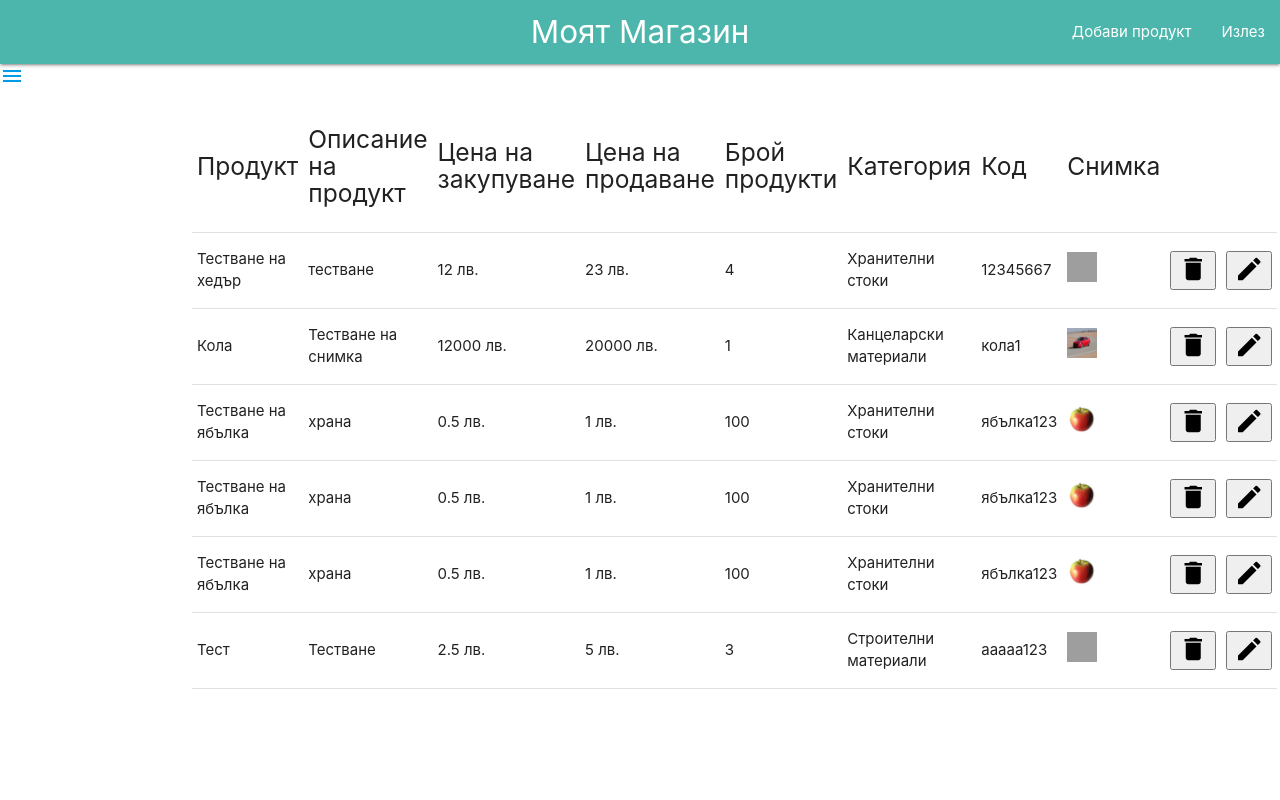
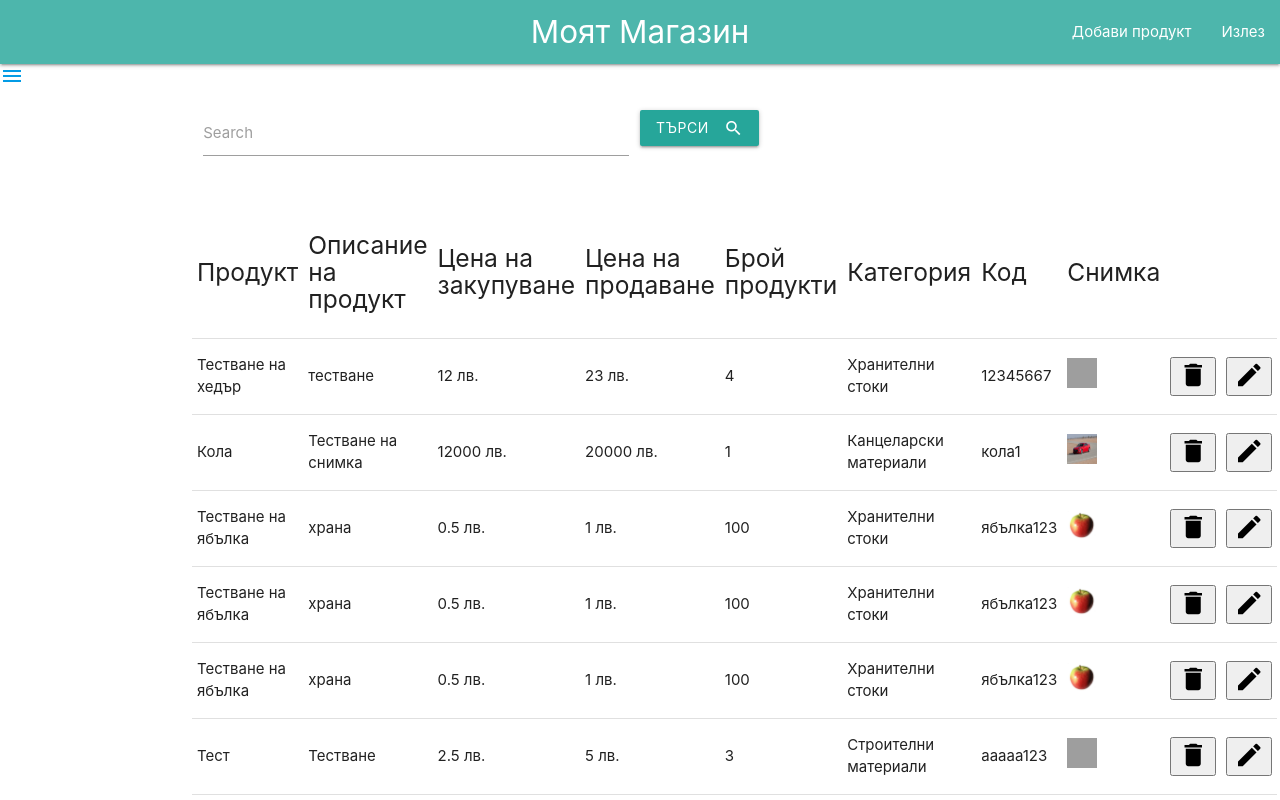
Before and after one commit to DanielK-v/MyStore-php-project-, a PHP site: page / in a window 1280 px wide. Run offline with PHP 8.4, Linux system fonts and the light colour scheme; a user stored in the database is signed in; data comes from the database, SQL or seed files in the repository; some libraries are stand-ins or nearby versions; grey boxes are pictures that could not be loaded.

Commit message:
Adding search bar

```diff
--- a/header.php
+++ b/header.php
@@ -33,7 +33,7 @@ require 'inc/getProduct.php';
     </div>
   </nav>
   <?php
-  if((!isset($_SESSION["userId"]) && !isset($_SESSION["username"]))){
+  if(( !isset( $_SESSION["userId"] ) && !isset( $_SESSION["username"] ) ) ){
     echo "<ul id=\"slide-out\" class=\"sidenav\">
     <li><a href=\"signUp.php\" class=\"waves-effect\">Регистрация</a></li>
     <li><a class=\"waves-effect\" href=\"index.php\">Влез</a></li>
--- a/inc/products.php
+++ b/inc/products.php
@@ -1,6 +1,8 @@
 <?php
 header('Content-Type: text/html; charset=utf-8');
 require 'connection.php';
+$searchSQL="";
+require 'searchBar.php';
 ?>
 
 <div class="container" id="prod_table">
@@ -15,17 +17,43 @@ require 'connection.php';
             <td><h5>Код</h5></td>
             <td><h5>Снимка</h5></td>
         </tr>
+
     <?php
+    if( isset( $_POST["searchBtn"] ) ){
+        $userSearch = test_input($_POST["search-field"]);
+    }
+
     //Setting encoding to utf8 so that Bulgarian words can be displayed correctly!
     $connection->query("set NAMES utf8");
-            $sql =  "SELECT products.prod_id,products.prod_name, products.prod_desc, products.price_1, products.price_2, products.prod_amount, products.prod_code,products.image, categories.cat_name
+    $sql = "SELECT products.prod_id,products.prod_name, products.prod_desc, products.price_1, products.price_2, products.prod_amount, products.prod_code,products.image, categories.cat_name
             FROM products
             INNER JOIN categories
             ON products.cat_id = categories.cat_id
             ORDER BY products.prod_id DESC";
     $result = $connection->query($sql) or die($connection->error);
 
-            if($result){
+    if(isset($userSearch)){
+        //Displaying searched results
+        $sql = "SELECT * FROM `products` INNER JOIN categories  WHERE prod_code LIKE '%$userSearch%'";
+        $result = $connection->query($sql) or die($connection->error);
+        while ($row = $result->fetch_assoc()) {
+            echo "<tr>";
+            echo "<td>".$row["prod_name"]."</td>";
+            echo "<td>".$row["prod_desc"]."</td>";
+            echo "<td>".$row["price_1"]." лв."."</td>";
+            echo "<td>".$row["price_2"]." лв."."</td>";
+            echo "<td>".$row["prod_amount"]."</td>";
+            echo "<td>".$row["cat_name"]."</td>";
+            echo "<td>".$row["prod_code"]."</td>";
+            echo "<td> <img src=\"uploads/".$row["image"]."\"width=\"30rem \"height=\"30rem\"></td>";
+            echo "<td><button id=deleteBtn".$row["prod_id"]." type=\"submit\" formmethod=\"get\"><i class=\"small material-icons\">delete</i></button></td>";
+            echo "<td><button id=editBtn".$row["prod_id"]." type=\"submit\" formmethod=\"get\"><i class=\"small material-icons\">edit</i></button></td>";
+            echo "</tr>";
+        }
+        $result->close();
+
+    }else{
+        //Displaying all results
         while ($row = $result->fetch_assoc()) {
             echo "<tr>";
             echo "<td>".$row["prod_name"]."</td>";
@@ -42,12 +70,7 @@ require 'connection.php';
         }
         $result->close();
         }
-
+        $connection->close();
     ?>
     </table>
-
-            <script>
-
-           </script>
 </div>
-        <?php $connection->close(); ?>
--- /dev/null
+++ b/inc/searchBar.php
@@ -0,0 +1,15 @@
+<div class="container">
+            <div class="row col s6">
+                <form action="index.php" method="post">
+                    <div class=" row input-field col s6">
+                        <input id="search-field" name="search-field" type="text" class="validate">
+                        <label for="search-field">Search</label>
+                    </div>
+                    <div class="row col s6 ">
+                        <button class=" input-field btn waves-effect waves-light" type="submit" name="searchBtn">Търси
+                                <i class="material-icons right">search</i>
+                        </button>
+                    </div>
+                </form>
+            </div>
+        </div>
```
Lines whose indentation alone changed are shown as unchanged.
